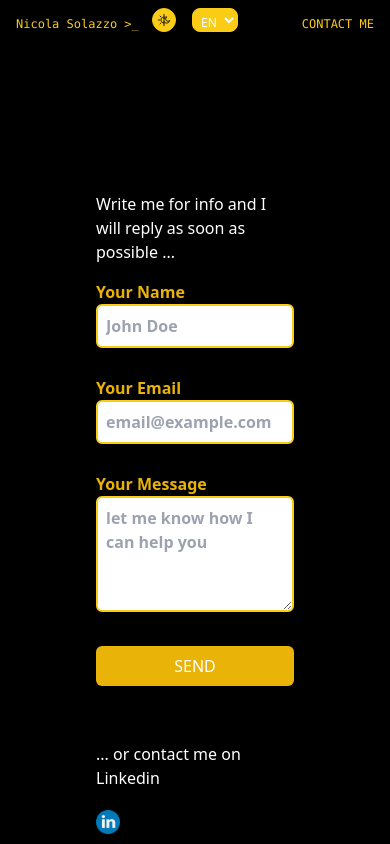
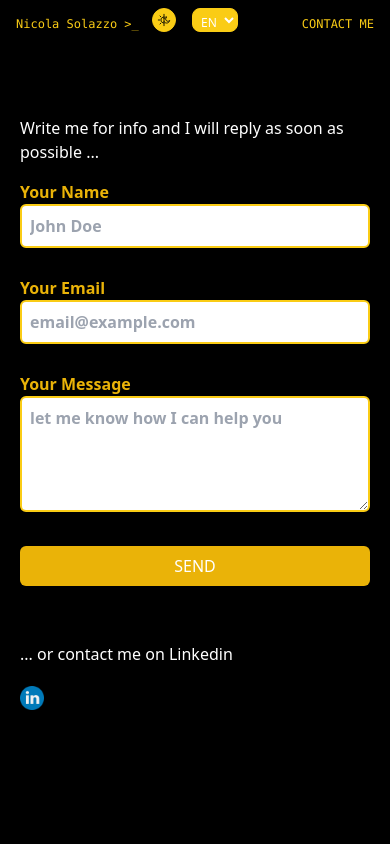
Before and after one commit to niksolaz/site-portfolio, a Next.js app: page /contact in a window 390 px wide. Shown: the top 844 px of the page. Built offline with nearby package versions, Linux system fonts and the light colour scheme.

Commit message:
Update page.tsx

```diff
--- a/src/app/contact/page.tsx
+++ b/src/app/contact/page.tsx
@@ -143,7 +143,7 @@
 
     return (
       <>
-        <main className="flex min-h-screen flex-col items-center justify-between p-24">
+        <main className="flex min-h-screen flex-col items-center justify-between p-5 lg:p-24">
         <Navbar local={local} />
           <div className="fixed top-0 z-20 flex items-center justify-center space-x-4 py-2">
             <button onClick={toggleTheme}>
```
